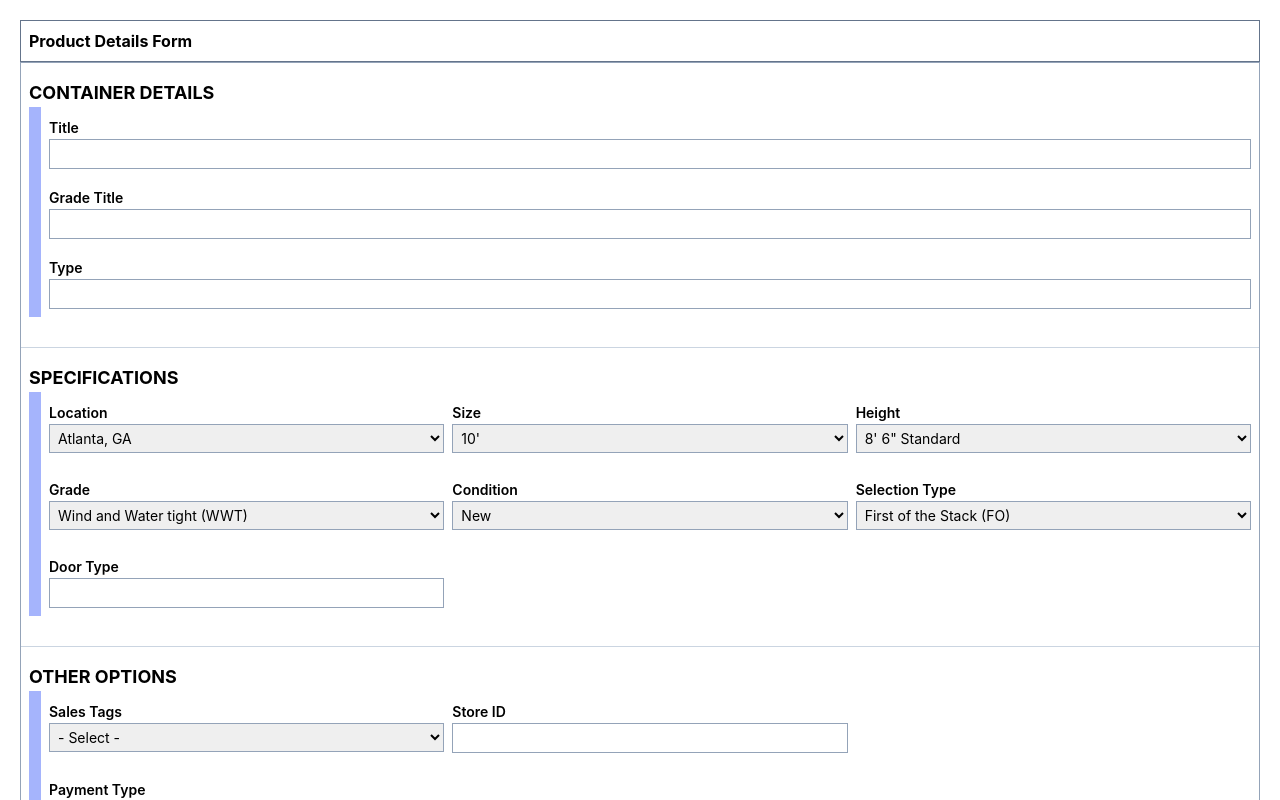
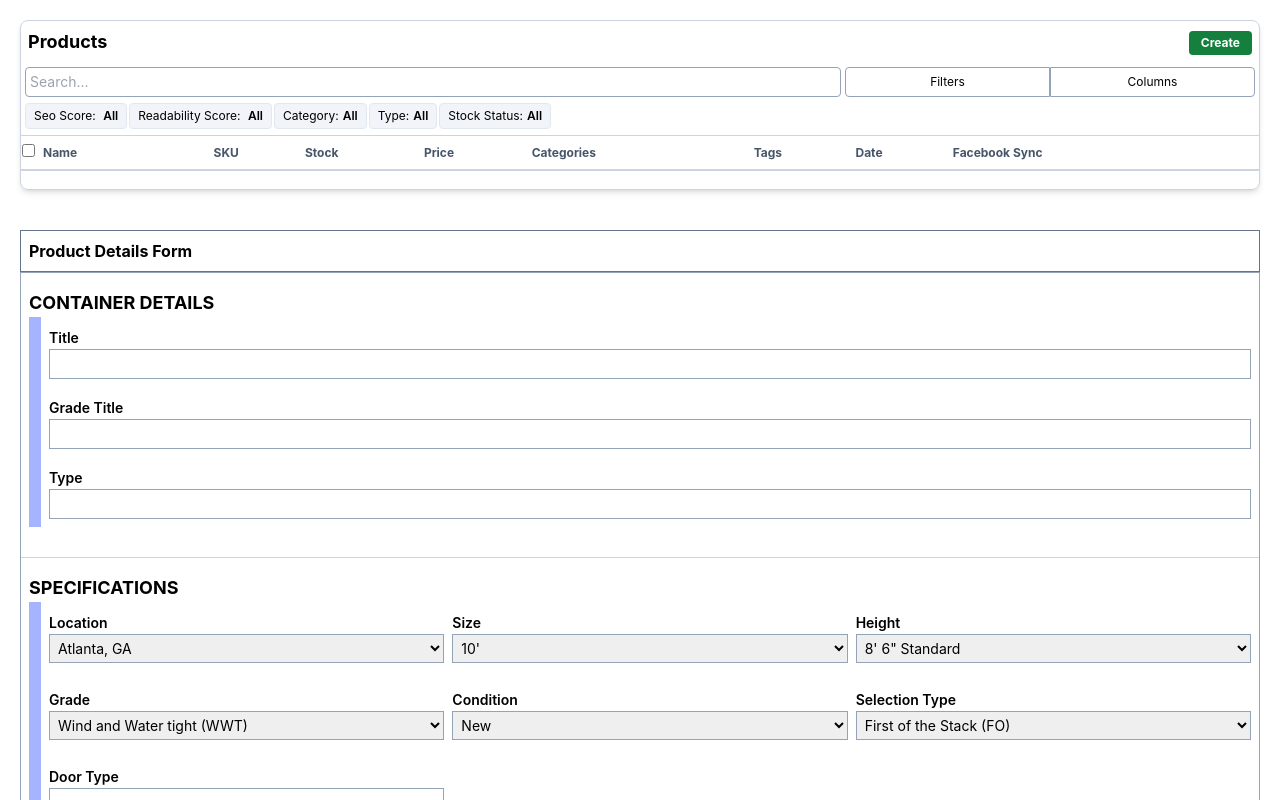
Before and after one commit to jamesenglajom/react-form, a React (Create React App) app: page / in a window 1280 px wide. Shown: the top 800 px of the page. Built offline with nearby package versions, Linux system fonts and the light colour scheme.

Commit message:
added table component with initial layout

```diff
--- a/src/App.js
+++ b/src/App.js
@@ -1,12 +1,18 @@
+/* #version=0.0.0-0#9 default 2024-08-08T23:03:45 EA63D1A1D7520F */
+/* #version=0.0.0-0#8 default 2024-08-08T23:03:32 D57C201F976F587C */
 import logo from "./logo.svg";
 import "./App.css";
-import ProductDetailsForm from "./components/form/product_details";
+import ProductsTable from "./components/table/products";
 import ProductsDetailsForm from "./components/form/product_details";
 
 function App() {
+
   return (
     <div className="App">
       <main>
+      <div className="p-5">
+        <ProductsTable />
+      </div>
         <ProductsDetailsForm />
       </main>
     </div>
--- a/src/components/form_elements/input_field.jsx
+++ b/src/components/form_elements/input_field.jsx
@@ -9,6 +9,7 @@ const InputField = ({
   value,
   onChange,
   placeholder,
+  twClass,
   required,
 }) => {
   return (
@@ -26,7 +27,7 @@ const InputField = ({
         onChange={onChange}
         placeholder={placeholder}
         required={required}
-        className="w-full border border-slate-400 p-1 text-sm hover:border-indigo-300 outline-indigo-300"
+        className={`${twClass} w-full border border-slate-400 p-1 text-sm hover:border-indigo-300 outline-indigo-300`}
       />
     </div>
   );
@@ -38,6 +39,7 @@ InputField.propTypes = {
   name: PropTypes.string.isRequired,
   value: PropTypes.string.isRequired,
   onChange: PropTypes.func.isRequired,
+  twClass: PropTypes.string,
   placeholder: PropTypes.string,
   required: PropTypes.bool,
 };
--- /dev/null
+++ b/src/components/table/index.jsx
@@ -0,0 +1,35 @@
+import React from 'react';
+
+const Table = ({ data, columns, twClass }) => {
+  return (
+    <div className={`${twClass} w-full`}>
+            <table className="w-full">
+            <thead className="border-t border-b-[2px] border-slate-300">
+                <tr>
+                    {columns.map((column, index)=>
+                        <th key={column.name+'-'+index} className={`${column.stype} text-xs py-2 text-slate-600`}>
+                            <div className="flex items-center">
+                                {index==0 && (
+                                    <div className="pr-2">
+                                        <input type="checkbox" />
+                                    </div>
+                                )}
+                                <div>{column.label}</div>
+                            </div>
+                        </th>
+                    )}
+                </tr>
+            </thead>
+            <tbody>
+                <tr>
+                    <td>
+                        <div></div>
+                    </td>
+                </tr>
+            </tbody>
+        </table>
+        </div>
+  );
+};
+
+export default Table;
--- /dev/null
+++ b/src/components/table/products.jsx
@@ -0,0 +1,52 @@
+import React from 'react';
+import Table from "./index";
+import InputField from "../form_elements/input_field"
+const ProductsTable = () => {
+    const columns = [
+        {name: "name", label:"Name", style: ""},
+        {name: "sku", label:"SKU", style: ""},
+        {name: "stock", label:"Stock", style: ""},
+        {name: "price", label:"Price", style: ""},
+        {name: "categories", label:"Categories", style: ""},
+        {name: "tags", label:"Tags", style: ""},
+        {name: "date", label:"Date", style: ""},
+        {name: "fb_sync", label:"Facebook Sync", style: ""},
+      ];
+    const data = [];
+  return (
+    <div className="rounded-lg border border-slate-300 shadow-md pb-3">
+        {/* title & create button */}
+        <div className='p-[7px] flex items-center justify-between'>
+            <div className='text-lg font-bold'>Products</div>
+            <div>
+                <button className="px-3 py-1 text-xs font-bold bg-green-700 hover:bg-green-600 rounded text-white">Create</button>
+            </div>
+        </div>
+        {/* search, filter, columns */}
+        <div className="py-1 px-[4px] grid grid-cols-12 gap-1 sm:gap-0">
+            <div className='col-span-12 pr-0 sm:pr-1 sm:col-span-8'>
+                <InputField twClass="rounded" placeholder="Search..."></InputField>
+            </div>
+            <div className="col-span-12 sm:col-span-2">
+                {/* dropdown filter button */}
+                <button className="w-full hover:bg-slate-100 border-slate-400 border h-[30px] sm:border-r-[.5px] rounded-l text-xs">Filters</button>
+            </div>
+            <div className="col-span-12 sm:col-span-2">
+                {/* dropdown filter button */}
+                <button className="w-full hover:bg-slate-100 border-slate-400 border  h-[30px] sm:border-l-[.5px] rounded-r text-xs">Columns</button>
+            </div>
+        </div>
+        {/* filter badges */}
+        <div className="py-[1px] px-[3px]">
+            <div className="select-none text-xs py-1 px-2 rounded-corner bg-slate-100 border-slate-200 border inline-block m-[1px] rounded">Seo Score: <span className="font-semibold ml-1">All</span></div>
+            <div className="select-none text-xs py-1 px-2 rounded-corner bg-slate-100 border-slate-200 border inline-block  m-[1px] rounded">Readability Score: <span className="font-semibold ml-1">All</span></div>
+            <div className="select-none text-xs py-1 px-2 rounded-corner bg-slate-100 border-slate-200 border inline-block  m-[1px] rounded">Category:<span className="font-semibold ml-1">All</span></div>
+            <div className="select-none text-xs py-1 px-2 rounded-corner bg-slate-100 border-slate-200 border inline-block  m-[1px] rounded">Type:<span className="font-semibold ml-1">All</span></div>
+            <div className="select-none text-xs py-1 px-2 rounded-corner bg-slate-100 border-slate-200 border inline-block  m-[1px] rounded">Stock Status:<span className="font-semibold ml-1">All</span></div>
+        </div>
+        <Table data={data} columns={columns} twClass="py-1"></Table>
+    </div>
+  );
+};
+
+export default ProductsTable;
```
